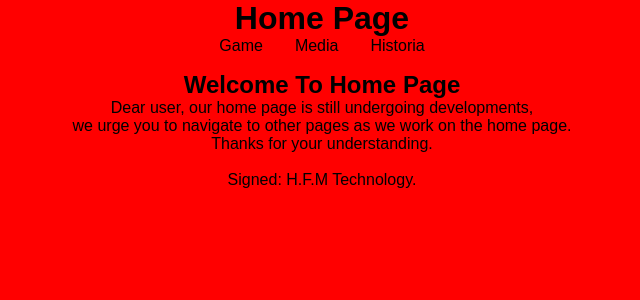
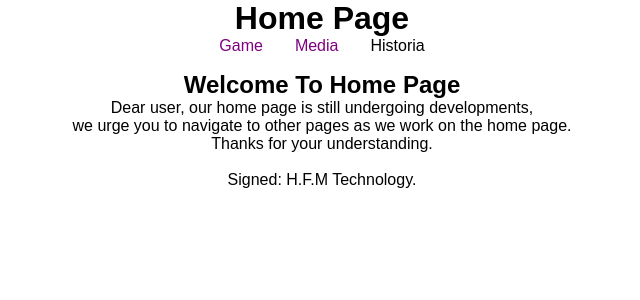
Before and after one commit to StaticWeber/Guess-gamer.com, a React (Vite) app: page / in a window 1280 px wide. Shown: the top 300 px of the page, without its empty margins (318-958 px from the left). Built offline with nearby package versions, Linux system fonts and the light colour scheme.

Commit message:
committed

```diff
--- a/src/Media.jsx
+++ b/src/Media.jsx
@@ -52,8 +52,8 @@ for(const video of videos){
 
        <div id="video-container">
 
-      <video src={video1} controls className='videos' width={430}></video>
-      <video src={video2} controls className='videos' width={430}></video>
+      <video src={video1} controls className='videos' width={380}></video>
+      <video src={video2} controls className='videos' width={380}></video>
 
        </div>
 
--- a/src/index.css
+++ b/src/index.css
@@ -37,7 +37,7 @@
 
 .nav-bar ul li a{
     text-decoration: none;
-    color: black;
+    color: purple;
 }
 
 #start-button{
@@ -321,6 +321,5 @@
 }
 
 #home-container{
-    background-color: red;
     height: 100vh;
 }
```
